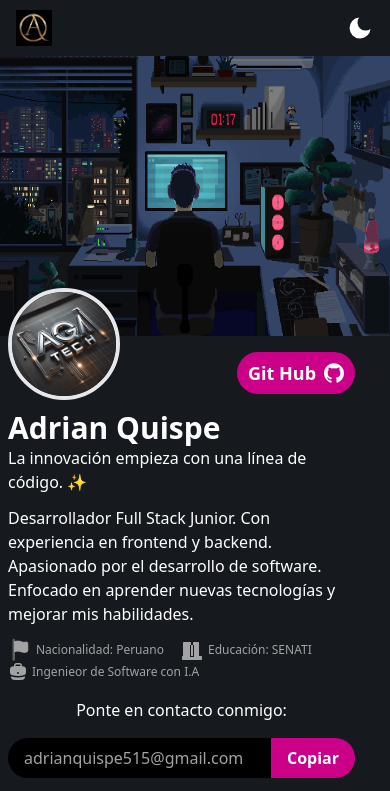
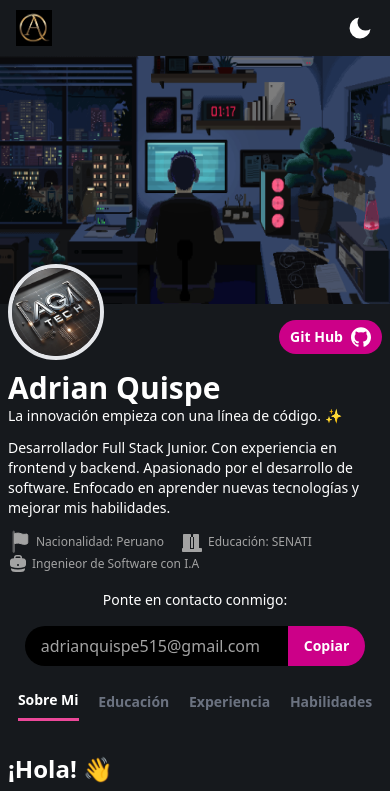
Before and after one commit to AdrianQuispe16/portafolio-web, an Astro site: page / in a window 390 px wide. Shown: the top 791 px of the page. Built offline with nearby package versions, Linux system fonts and the light colour scheme; Astro itself is replaced by a stand-in of ours.

Commit message:
responsiv 15

```diff
--- a/src/Components/Header.astro
+++ b/src/Components/Header.astro
@@ -4,7 +4,7 @@ import "../styles/styles.css";
 
 <header class="content-header">
   <div>
-    <img src="img/header1.gif" class="h-[18rem] w-auto md:w-auto md:h-[26rem]" alt="" />
+    <img src="img/header1.gif" class="h-[16rem] w-auto md:w-[68rem] md:h-[26rem]" alt="" />
   </div>
 
   <div class="header-inicio">
@@ -18,7 +18,7 @@ import "../styles/styles.css";
         target="_blank"
         class="button"
       >
-        <span class="text-lg font-extrabold font-sans">Git Hub</span>
+        <span class="text-sm md:text-lg font-extrabold font-sans">Git Hub</span>
         <svg
           fill="currentColor"
           class="w-5 h-5"
@@ -147,7 +147,7 @@ import "../styles/styles.css";
           id="tab1"
         >
           <span
-            class="text-base py-2 border-b-4 text-colorOpciones font-semibold border-transparent"
+            class="text-sm md:text-base py-2 border-b-4 text-colorOpciones font-semibold border-transparent"
             data-active-class="opcion-seleccionada"
           >
             Sobre Mi
@@ -164,7 +164,7 @@ import "../styles/styles.css";
           tabindex="-1"
         >
           <span
-            class="text-base py-2 border-b-4 text-colorOpciones font-semibold border-transparent"
+            class="text-sm md:text-base py-2 border-b-4 text-colorOpciones font-semibold border-transparent"
             data-active-class="opcion-seleccionada"
           >
             Educación
@@ -181,7 +181,7 @@ import "../styles/styles.css";
           tabindex="-1"
         >
           <span
-            class="text-base py-2 border-b-4 text-colorOpciones font-semibold border-transparent"
+            class="text-sm md:text-base py-2 border-b-4 text-colorOpciones font-semibold border-transparent"
             data-active-class="opcion-seleccionada"
           >
             Experiencia
@@ -198,7 +198,7 @@ import "../styles/styles.css";
           tabindex="-1"
         >
           <span
-            class="text-base py-2 border-b-4 text-colorOpciones font-semibold border-transparent"
+            class="text-sm md:text-base py-2 border-b-4 text-colorOpciones font-semibold border-transparent"
             data-active-class="opcion-seleccionada"
           >
             Habilidades
--- a/src/styles/styles.css
+++ b/src/styles/styles.css
@@ -10,7 +10,7 @@
 }
 
 .header-inicio{
-    @apply  w-5/6 max-w-full my-2 mx-2 md:mx-auto grid
+    @apply  md:w-5/6 max-w-full my-2 mx-2 md:mx-auto grid
 }
 
 .img-inicio{
@@ -18,7 +18,7 @@
 }
 
 .img-logo{
-    @apply absolute top-0 w-28 h-28 md:w-40 md:h-40 transform  -translate-y-1/2 left-0 rounded-full aspect-square  border-4
+    @apply absolute top-0 w-24 h-24 md:w-36 md:h-36 transform  -translate-y-1/2 left-0 rounded-full aspect-square  border-4
 }
 
 .button{
@@ -34,7 +34,7 @@
 }
 
 .parrafo{
-    @apply mb-3  text-white text-base font-normal;
+    @apply mb-3  text-white text-sm md:text-base font-normal;
 }
 
 .text-negro {
@@ -50,7 +50,7 @@
 }
 
 .button-correo{
-    @apply bg-rosa font-bold border-transparent border-4 rounded-r-full flex gap-x-1 hover:border-white items-center text-white px-3 py-1;
+    @apply bg-rosa font-bold text-sm md:text-base border-transparent border-4 rounded-r-full flex gap-x-1 hover:border-white items-center text-white px-3 py-1;
 }
 
 .nav-descripcion{
```
